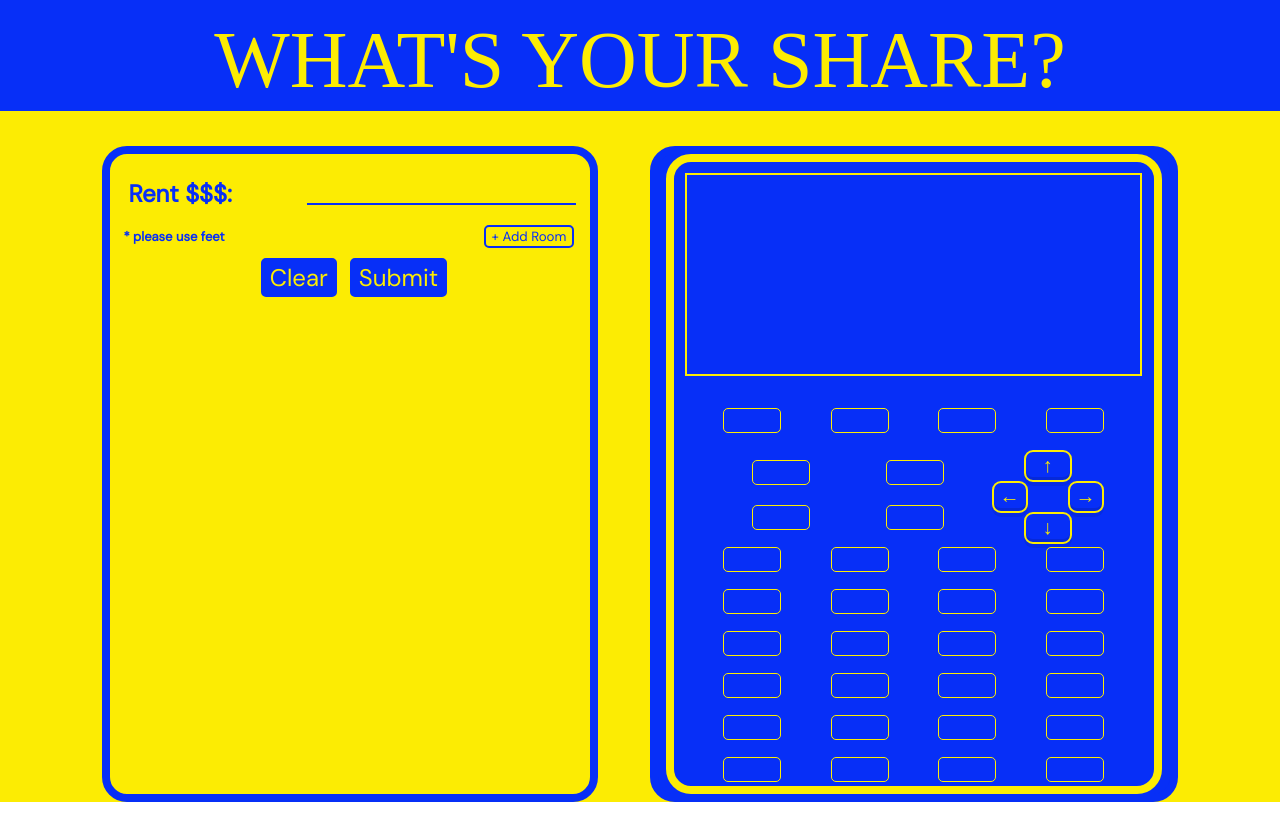
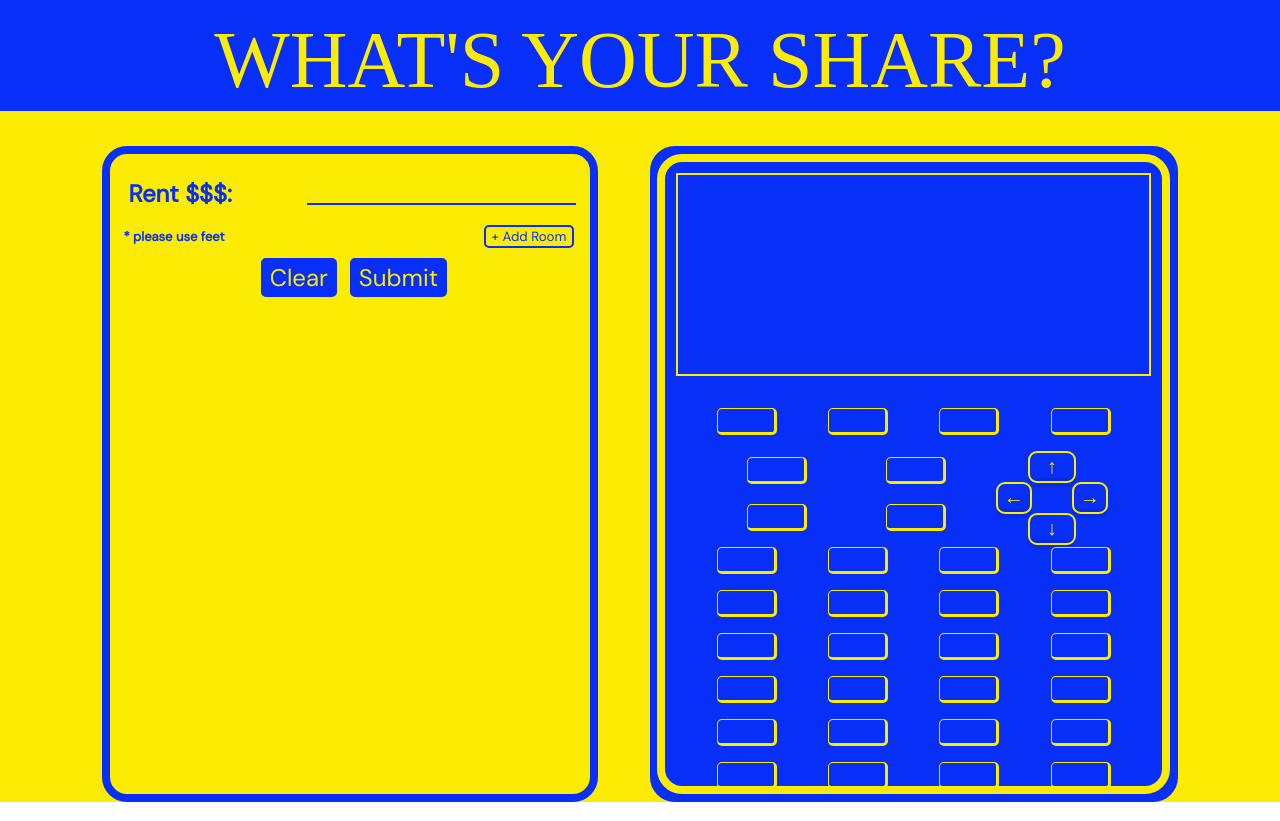
Before and after one commit to bnikom/rent-calculator, a React (Create React App) app: page / in a window 1280 px wide. Built offline with nearby package versions, Linux system fonts and the light colour scheme; a web font is replaced by a local one.

Commit message:
chore: rebase

```diff
--- a/src/components/ApartmentSize.scss
+++ b/src/components/ApartmentSize.scss
@@ -207,7 +207,6 @@ form {
 
   .border-yellow {
     width: 97%;
-    height: 100vh;
     border-radius: 25px;
     border: 8px solid #fcec03;
     text-align: left;
@@ -216,7 +215,7 @@ form {
       display: flex;
       flex-direction: column;
       /* flex-wrap: wrap; */
-      row-gap: 17px;
+      row-gap: 16px;
       .four-buttons,
       .second-buttons {
         display: flex;
@@ -226,6 +225,8 @@ form {
           border-radius: 5px;
           width: 56px;
           height: 23px;
+          border-bottom-width: 3px;
+          border-right-width: 3px;
         }
       }
 
@@ -399,12 +400,6 @@ form {
   background: #072ff7;
   color: #fcec03;
   font-weight: bold;
-
-  @media screen and (min-width: 930px) {
-    .border-yellow {
-      max-width: 480px;
-    }
-  }
 }
 
 @media screen and (min-width: 930px) {
```
